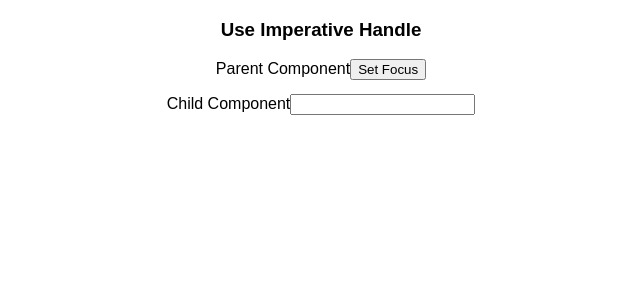
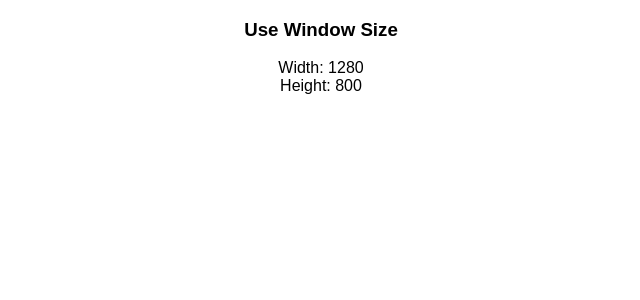
Before and after one commit to mohammedsaif001/react-machine-coding-interview, a React (Create React App) app: page / in a window 1280 px wide. Shown: the top 300 px of the page, without its empty margins (319-959 px from the left). Built offline with nearby package versions, Linux system fonts and the light colour scheme.

Commit message:
use Window Size

```diff
--- /dev/null
+++ b/src/7_use_window/hooks/useWindowSize.js
@@ -0,0 +1,29 @@
+import { useEffect } from "react";
+import { useState } from "react";
+
+const useWindowSize = () => {
+  const isClient = typeof window !== "undefined";
+  const [windowSize, setWindowSize] = useState({
+    width: isClient ? window.innerWidth : undefined,
+    height: isClient ? window.innerHeight : undefined,
+  });
+
+  const handleWindowSize = () => {
+    setWindowSize({
+      width: window.innerWidth,
+      height: window.innerHeight,
+    });
+  };
+
+  useEffect(() => {
+    if (!isClient) return;
+
+    window.addEventListener("resize", handleWindowSize);
+    return () => {
+      window.removeEventListener("resize", handleWindowSize);
+    };
+  }, [isClient]);
+  return { ...windowSize };
+};
+
+export default useWindowSize;
--- /dev/null
+++ b/src/7_use_window/use-window-size.jsx
@@ -0,0 +1,14 @@
+import useWindowSize from "./hooks/useWindowSize";
+
+const UseWindowSize = () => {
+  const { height, width } = useWindowSize();
+  return (
+    <div>
+      <h3>Use Window Size</h3>
+      <div>Width: {width}</div>
+      <div>Height: {height}</div>
+    </div>
+  );
+};
+
+export default UseWindowSize;
--- a/src/App.js
+++ b/src/App.js
@@ -5,6 +5,7 @@ import LightDarkMode from "./3_context_light_dark_mode/light-dark-mode.js";
 import UseReducerComponent from "./4_use_reducer/use-reducer-comp.jsx";
 import UseMemoCallbackComp from "./5_use_memo_callback/use-memo-callback-comp.jsx";
 import UseImperativeHandleComponent from "./6_use_imperative_handle/use-imperative-handle-comp.jsx";
+import UseWindowSize from "./7_use_window/use-window-size.jsx";
 import "./styles.css";
 
 export default function App() {
@@ -16,7 +17,8 @@ export default function App() {
       {/* <LightDarkMode /> */}
       {/* <UseReducerComponent /> */}
       {/* <UseMemoCallbackComp /> */}
-      <UseImperativeHandleComponent />
+      {/* <UseImperativeHandleComponent /> */}
+      <UseWindowSize />
     </div>
   );
 }
```
